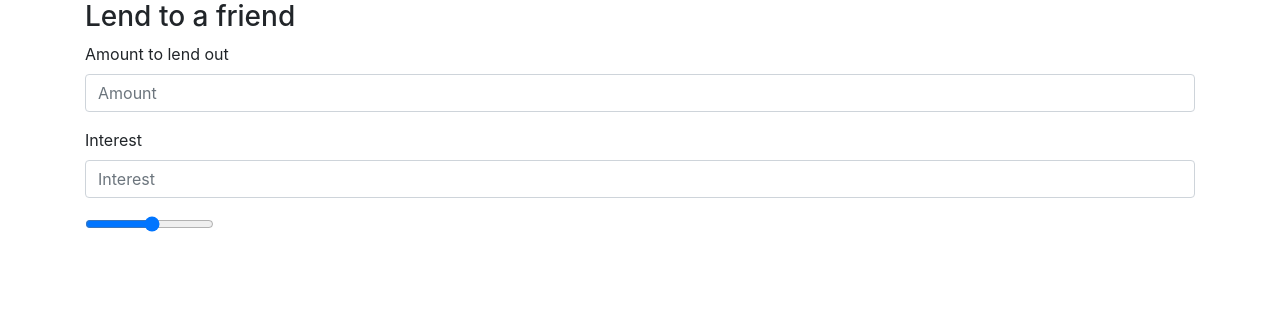
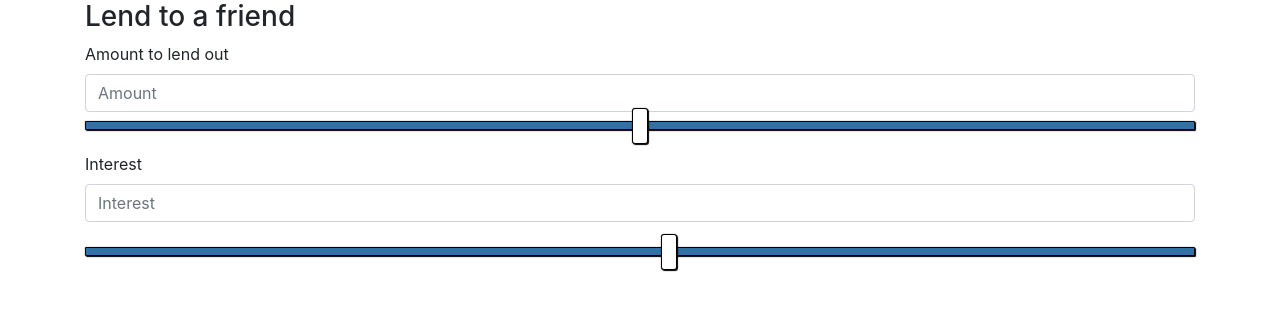
Before and after one commit to thomaswoxberg/zappatisterna, an Angular app: page / in a window 1280 px wide. Shown: the top 310 px of the page. Built offline with nearby package versions, Linux system fonts and the light colour scheme.

Commit message:
added sliders

```diff
--- a/src/app/lending-input/lending-input.component.css
+++ b/src/app/lending-input/lending-input.component.css
@@ -0,0 +1,109 @@
+input[type=range] {
+  -webkit-appearance: none; /* Hides the slider so that custom slider can be made */
+  width: 100%; /* Specific width is required for Firefox. */
+  background: transparent; /* Otherwise white in Chrome */
+}
+
+input[type=range]::-webkit-slider-thumb {
+  -webkit-appearance: none;
+}
+
+input[type=range]:focus {
+  outline: none; /* Removes the blue border. You should probably do some kind of focus styling for accessibility reasons though. */
+}
+
+input[type=range]::-ms-track {
+  width: 100%;
+  cursor: pointer;
+
+  /* Hides the slider so custom styles can be added */
+  background: transparent;
+  border-color: transparent;
+  color: transparent;
+}
+
+input[type=range]::-webkit-slider-thumb {
+  -webkit-appearance: none;
+  border: 1px solid #000000;
+  height: 36px;
+  width: 16px;
+  border-radius: 3px;
+  background: #ffffff;
+  cursor: pointer;
+  margin-top: -14px; /* You need to specify a margin in Chrome, but in Firefox and IE it is automatic */
+  box-shadow: 1px 1px 1px #000000, 0px 0px 1px #0d0d0d; /* Add cool effects to your sliders! */
+}
+
+/* All the same stuff for Firefox */
+input[type=range]::-moz-range-thumb {
+  box-shadow: 1px 1px 1px #000000, 0px 0px 1px #0d0d0d;
+  border: 1px solid #000000;
+  height: 36px;
+  width: 16px;
+  border-radius: 3px;
+  background: #ffffff;
+  cursor: pointer;
+}
+
+/* All the same stuff for IE */
+input[type=range]::-ms-thumb {
+  box-shadow: 1px 1px 1px #000000, 0px 0px 1px #0d0d0d;
+  border: 1px solid #000000;
+  height: 36px;
+  width: 16px;
+  border-radius: 3px;
+  background: #ffffff;
+  cursor: pointer;
+}
+
+input[type=range]::-webkit-slider-runnable-track {
+  width: 100%;
+  height: 8.4px;
+  cursor: pointer;
+  box-shadow: 1px 1px 1px #000000, 0px 0px 1px #0d0d0d;
+  background: #3071a9;
+  border-radius: 1.3px;
+  border: 0.2px solid #010101;
+}
+
+input[type=range]:focus::-webkit-slider-runnable-track {
+  background: #367ebd;
+}
+
+input[type=range]::-moz-range-track {
+  width: 100%;
+  height: 8.4px;
+  cursor: pointer;
+  box-shadow: 1px 1px 1px #000000, 0px 0px 1px #0d0d0d;
+  background: #3071a9;
+  border-radius: 1.3px;
+  border: 0.2px solid #010101;
+}
+
+input[type=range]::-ms-track {
+  width: 100%;
+  height: 8.4px;
+  cursor: pointer;
+  background: transparent;
+  border-color: transparent;
+  border-width: 16px 0;
+  color: transparent;
+}
+input[type=range]::-ms-fill-lower {
+  background: #2a6495;
+  border: 0.2px solid #010101;
+  border-radius: 2.6px;
+  box-shadow: 1px 1px 1px #000000, 0px 0px 1px #0d0d0d;
+}
+input[type=range]:focus::-ms-fill-lower {
+  background: #3071a9;
+}
+input[type=range]::-ms-fill-upper {
+  background: #3071a9;
+  border: 0.2px solid #010101;
+  border-radius: 2.6px;
+  box-shadow: 1px 1px 1px #000000, 0px 0px 1px #0d0d0d;
+}
+input[type=range]:focus::-ms-fill-upper {
+  background: #367ebd;
+}
--- a/src/app/lending-input/lending-input.component.html
+++ b/src/app/lending-input/lending-input.component.html
@@ -1,7 +1,9 @@
 <form>
   <div class="form-group">
     <label for="amount">Amount to lend out</label>
-    <input type="text" class="form-control" id="amount" placeholder="Amount">
+    <input type="text" class="form-control" #refamount id="amount" value="{{amount}}" (change)="changeAmount(refamount.value)" placeholder="Amount">
+    <input type="range" name="points" id="points" value="10000" min="500" max="1000000" data-show-value="true" data-popup-enabled="true"
+[(ngModel)]="amount" />
   </div>
   <div class="form-group">
     <label for="interest">Interest</label>
--- a/src/app/lending-input/lending-input.component.ts
+++ b/src/app/lending-input/lending-input.component.ts
@@ -8,6 +8,7 @@ import { NouisliderModule } from 'ng2-nouislider';
 })
 export class LendingInputComponent implements OnInit {
 interest:Number;
+amount:Number;
   constructor() { }
 
   ngOnInit() {
@@ -16,4 +17,8 @@ interest:Number;
   changeInterest(value : number) {
     this.interest = value;
   }
+
+  changeAmount(value: Number) {
+    this.amount = value;
+  }
 }
```
